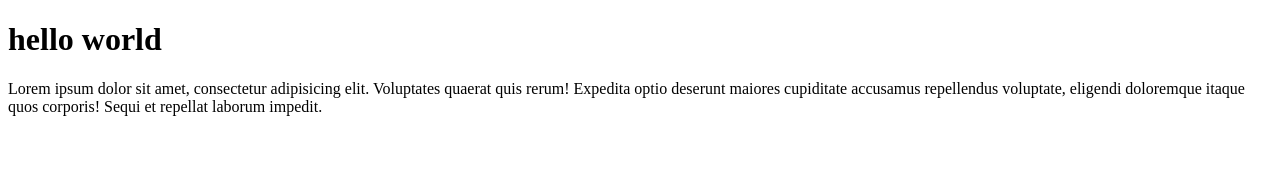
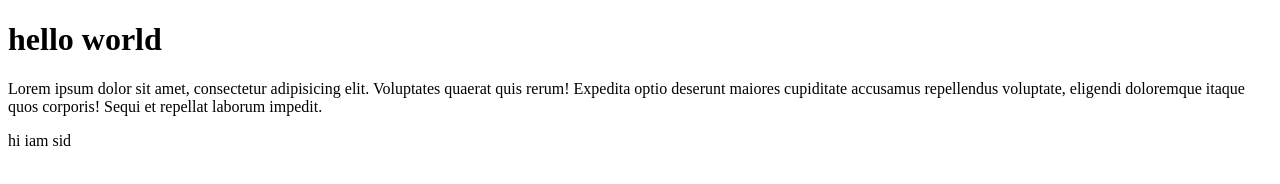
Before and after one commit to jsid/hello-world, a plain HTML site: page index.html in a window 1280 px wide. Drawn offline with Linux system fonts and the light colour scheme.

Commit message:
new line add

```diff
--- a/index.html
+++ b/index.html
@@ -11,5 +11,6 @@
         hello world
     </h1>
     <p>Lorem ipsum dolor sit amet, consectetur adipisicing elit. Voluptates quaerat quis rerum! Expedita optio deserunt maiores cupiditate accusamus repellendus voluptate, eligendi doloremque itaque quos corporis! Sequi et repellat laborum impedit.</p>
+    <p>hi iam sid</p>
 </body>
 </html>
```
